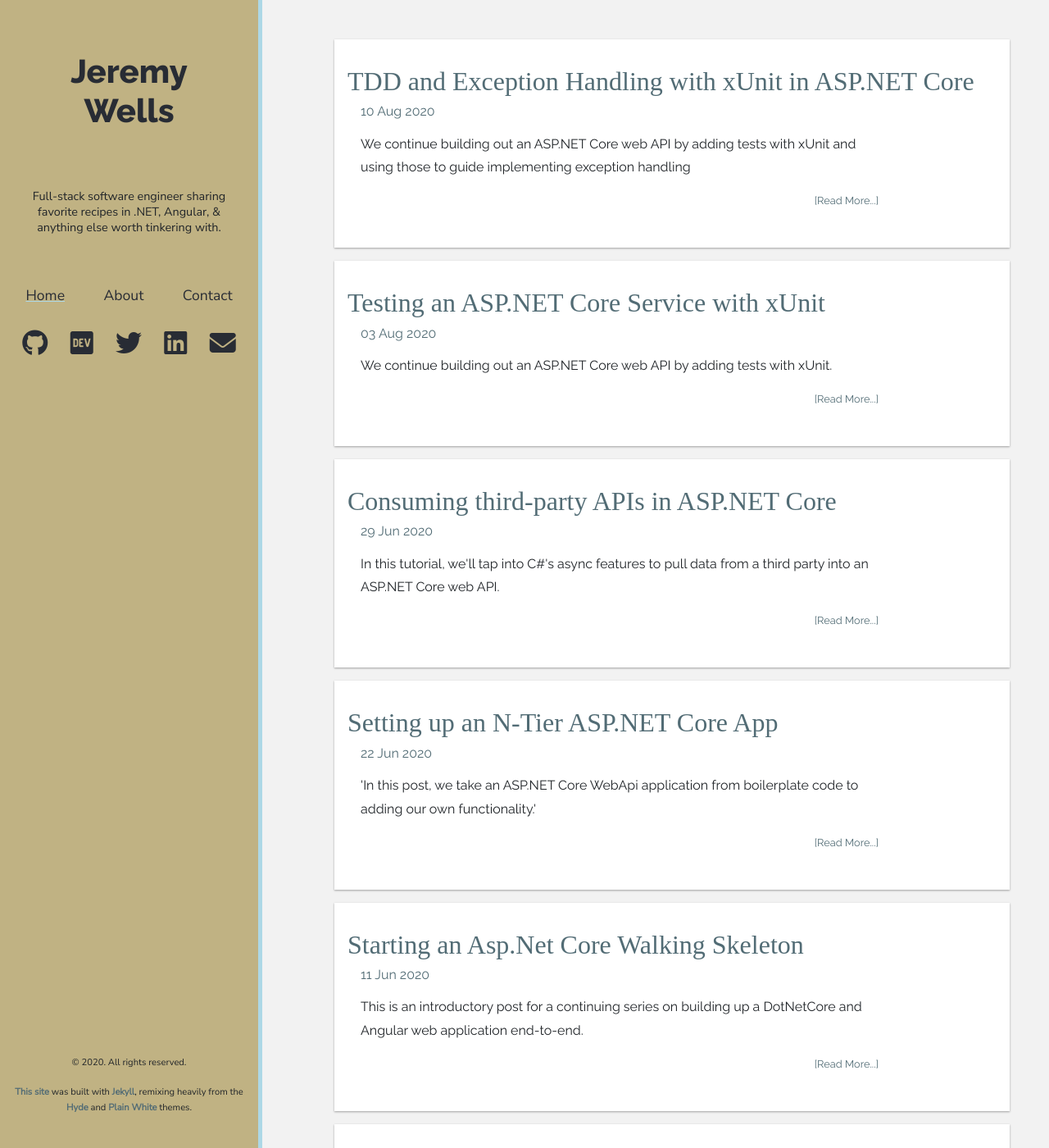
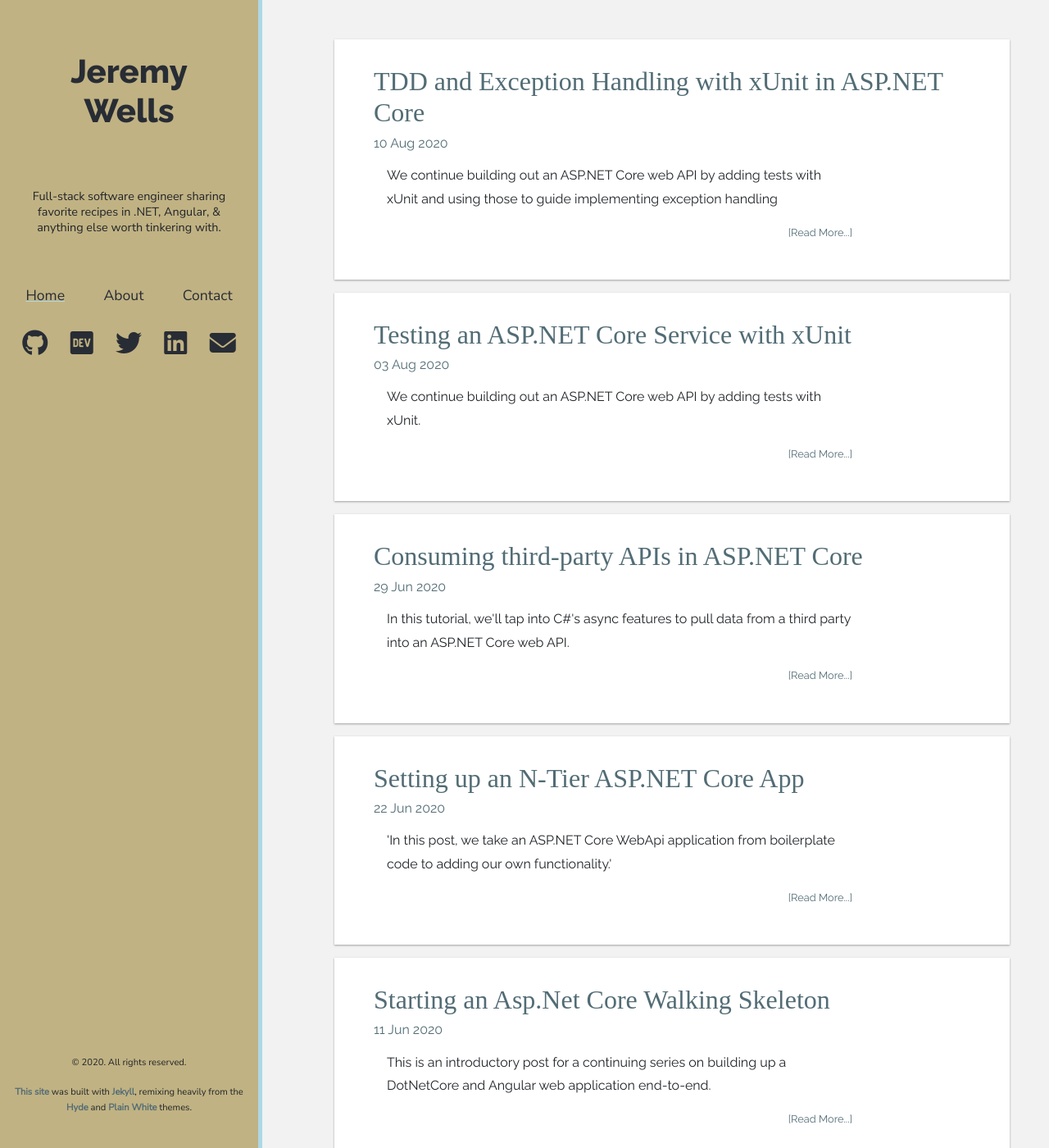
Before and after one commit to jsheridanwells/JeremyWells.Io, a Jekyll site: the page built from index.html, in a window 1280 px wide and 1400 px high. Shown: the whole window at 82% size. Built offline with Jekyll 4.4.1, drawn with Linux system fonts in a browser that asks for light colours; nearby versions of some CDN libraries; some web fonts are replaced.

Commit message:
fixed margin on index cards

```diff
--- a/_includes/post-list-item.html
+++ b/_includes/post-list-item.html
@@ -3,6 +3,7 @@
         <h2 class="post-list-title">{{ post.title }}</h2>
         <p class="date">{{ post.date | date_to_string }}</p>
     </a>
+    <div class="post-list-body">
         <p class="excerpt">
             {% if post.standfirst %}
             {{ post.standfirst }}
@@ -16,3 +17,4 @@
             <a href="{{ post.url }}">[Read More...]</a>
         </p>
     </div>
+</div>
--- a/_sass/_index.scss
+++ b/_sass/_index.scss
@@ -36,10 +36,19 @@ ul.index-post-list {
       text-align: center;
       font-size: 1.5rem;
     }
+    @include for-tablet-landscape-up {
+      padding-left: 2rem;
+    }
+  }
+
+  .post-list-body {
+    @include for-tablet-landscape-up {
+      padding: 0 2rem;
+    }
   }
 
   p {
-    padding: 0;
+    padding: 0 2rem;
     @include for-phone-only {
       font-size: 0.8rem;
     }
@@ -49,6 +58,7 @@ ul.index-post-list {
   }
 
   p.date {
+    padding-left: 2rem;
     @include for-phone-only {
       text-align: center;
     }
```
Lines whose indentation alone changed are shown as unchanged.
